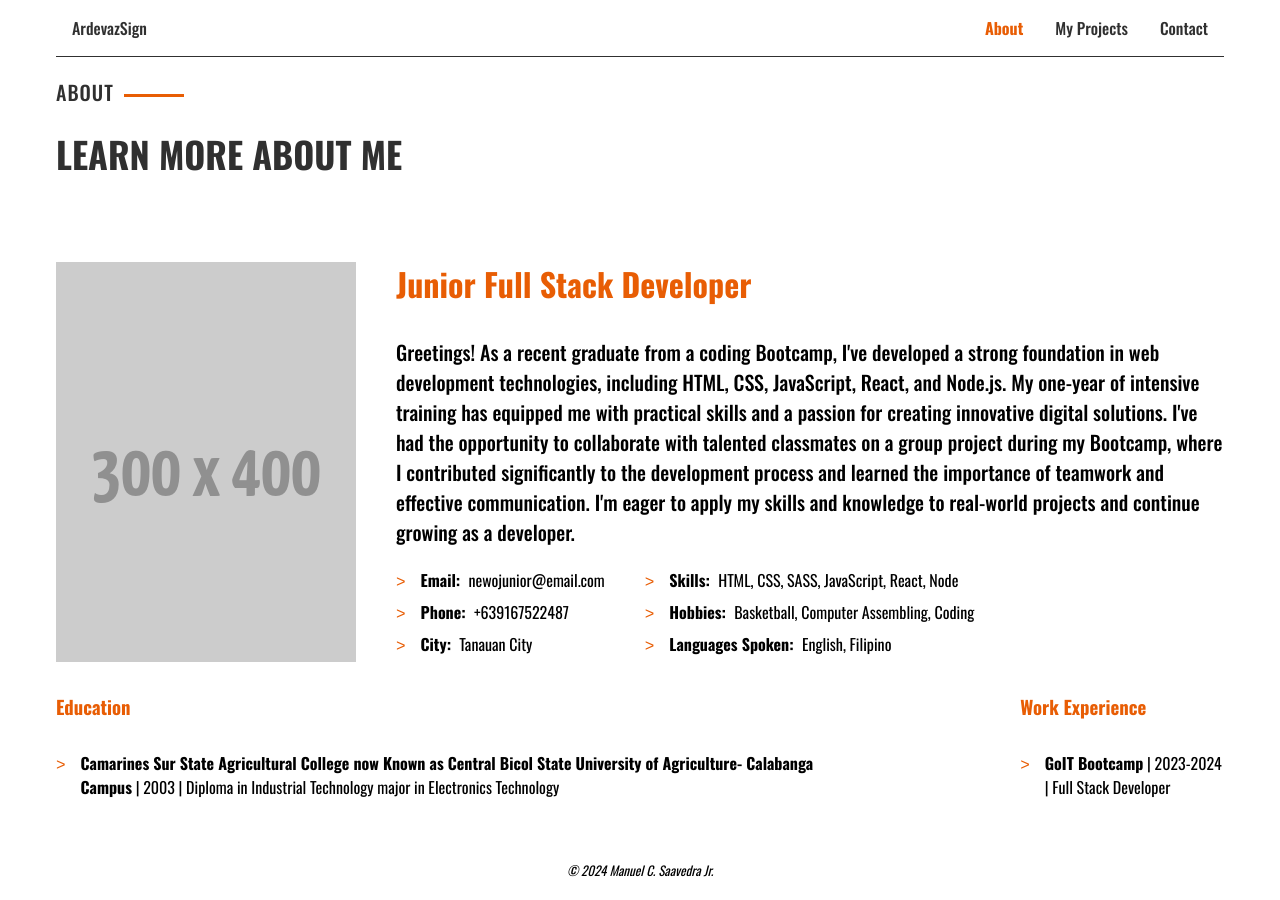
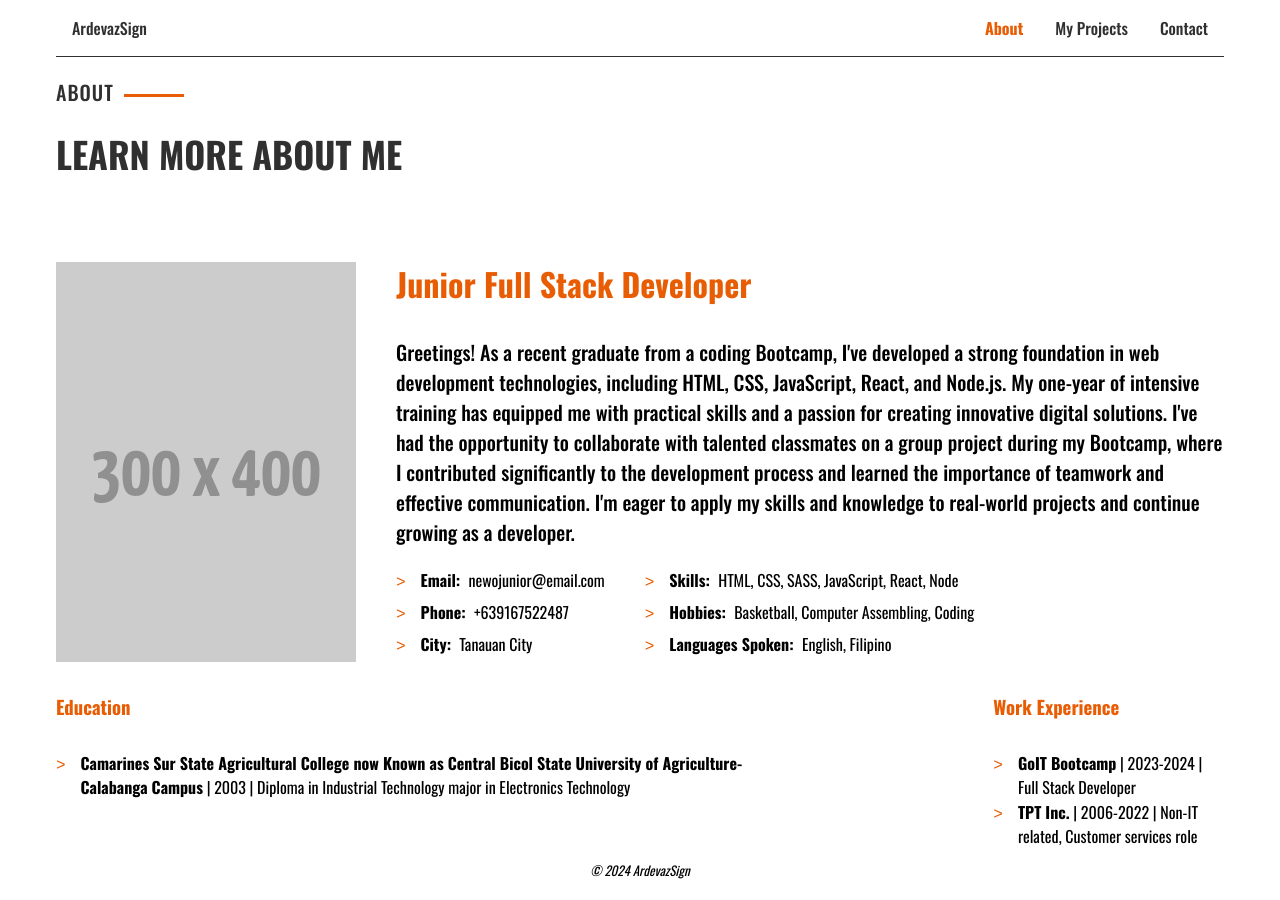
Before and after one commit to ardevazsign/my-react-portfolio, a React (Vite) app: page /about in a window 1280 px wide. Built offline with nearby package versions, Linux system fonts and the light colour scheme; a web font is replaced by a local one.

Commit message:
Additional Data Info

```diff
--- a/src/data/about.js
+++ b/src/data/about.js
@@ -56,4 +56,10 @@ export const aboutList4 = [
     year: '2023-2024',
     position: 'Full Stack Developer',
   },
+  {
+    id: 2,
+    company: 'TPT Inc.',
+    year: '2006-2022',
+    position: 'Non-IT related, Customer services role',
+  },
 ];
--- a/src/data/footer.js
+++ b/src/data/footer.js
@@ -1,3 +1,3 @@
 export const footerDetails = {
-  name: 'Manuel C. Saavedra Jr.',
+  name: 'ArdevazSign',
 };
```
